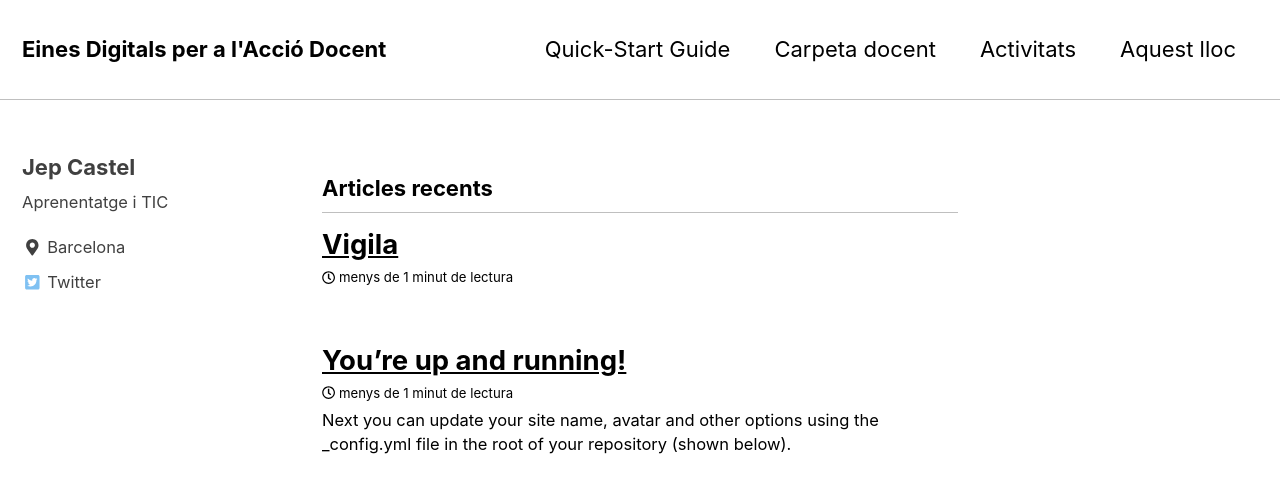
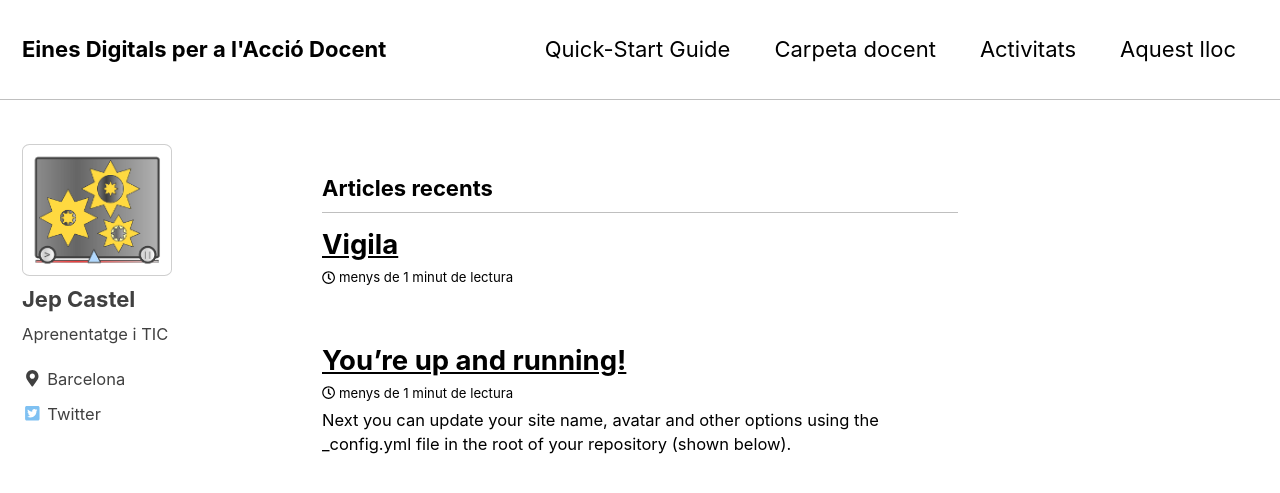
Before and after one commit to jepcastel/github.io, a Jekyll site: the page built from index.html, in a window 1280 px wide and 900 px high. Shown: the top 493 px of the window. Built offline with Jekyll 4.4.1, drawn with Linux system fonts in a browser that asks for light colours; nearby versions of some CDN libraries; the list of posts is cut into pages by our own code.

Commit message:
Nou logo

```diff
--- a/_config.yml
+++ b/_config.yml
@@ -101,7 +101,7 @@
 # Site Author
 author:
   name             : "Jep Castel"
-  avatar           : # path of avatar image, e.g. "/assets/images/bio-photo.jpg"
+  avatar           : /assets/images/EDAD-v2p.png # path of avatar image, e.g. "/assets/images/bio-photo.jpg"
   bio              : "Aprenentatge i TIC"
   location         : "Barcelona"
   email            :
--- a/_sass/minimal-mistakes/_sidebar.scss
+++ b/_sass/minimal-mistakes/_sidebar.scss
@@ -119,8 +119,8 @@
   }
 
   img {
-    max-width: 110px;
-    border-radius: 50%;
+    max-width: 150px;
+    border-radius: 5%;
 
     @include breakpoint($large) {
       padding: 5px;
```
Also changed, not shown: assets/images/EDAD-v2.png (added), assets/images/EDAD-v2.svg (added), assets/images/EDAD-v2p.png (added), assets/images/EinesIFIDmulticolor400.png (added).
